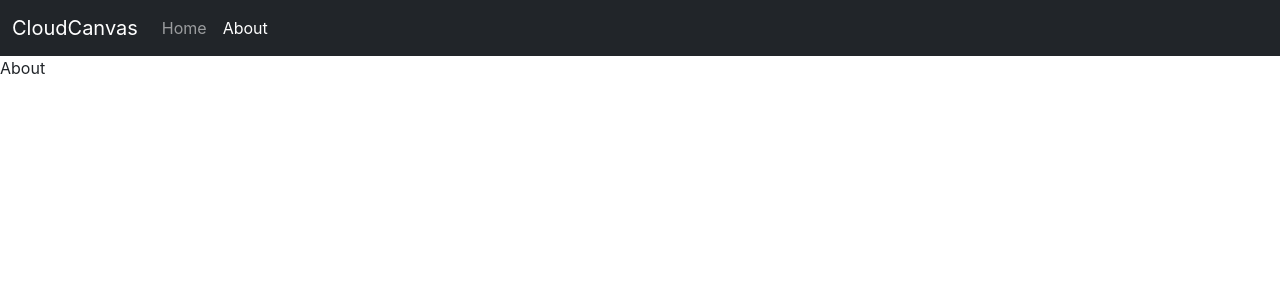
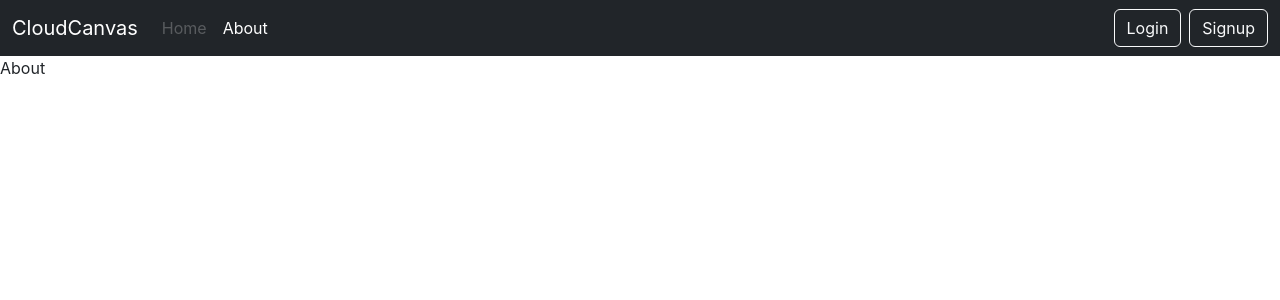
Before and after one commit to Rajshah1302/cloudcanvas-frontend, a React (Create React App) app: page /about in a window 1280 px wide. Shown: the top 300 px of the page. Built offline with nearby package versions, Linux system fonts and the light colour scheme.

Commit message:
minor changes

```diff
--- a/src/components/Navbar.js
+++ b/src/components/Navbar.js
@@ -1,9 +1,13 @@
-import React from 'react';
-import { Link, useLocation } from 'react-router-dom';
+import React from "react";
+import { Link, useLocation, useNavigate } from "react-router-dom";
 
 export const Navbar = () => {
   const location = useLocation();
-
+  const nav = useNavigate();
+  const handleLogout = (e) => {
+    localStorage.removeItem("token");
+    nav("/login");
+  };
   return (
     <>
       <nav className="navbar navbar-dark bg-dark navbar-expand-lg ">
@@ -26,37 +30,62 @@ export const Navbar = () => {
             <ul className="navbar-nav me-auto mb-2 mb-lg-0">
               <li className="nav-item">
                 {/* Apply 'active' class based on the current location */}
+                {localStorage.getItem("token") ? (
                   <Link
-                  className={`nav-link ${location.pathname === '/' ? 'active' : ''}`}
+                    className={`nav-link ${
+                      location.pathname === "/" ? "active" : ""
+                    }`}
                     aria-current="page"
                     to="/"
                   >
                     Home
                   </Link>
+                ) : (
+                  <span className="nav-link disabled" aria-current="page">
+                    Home
+                  </span>
+                )}
               </li>
               <li className="nav-item">
                 {/* Apply 'active' class based on the current location */}
                 <Link
-                  className={`nav-link ${location.pathname === '/about' ? 'active' : ''}`}
+                  className={`nav-link ${
+                    location.pathname === "/about" ? "active" : ""
+                  }`}
                   to="/about"
                 >
                   About
                 </Link>
               </li>
+            </ul>
+            {!localStorage.getItem("token") ? (
+              <div className="ms-auto">
+                <Link
+                  className={`btn btn-outline-light me-2 ${
+                    location.pathname === "/login" ? "d-none" : ""
+                  }`}
+                  to="/login"
+                >
+                  Login
+                </Link>
 
-
-            </ul>
-            {/* <form className="d-flex" role="search">
-              <input
-                className="form-control me-2"
-                type="search"
-                placeholder="Search"
-                aria-label="Search"
-              />
-              <button className="btn btn-outline-success" type="submit">
-                Search
+                <Link
+                  className={`btn btn-outline-light ${
+                    location.pathname === "/signup" ? "d-none" : ""
+                  }`}
+                  to="/signup"
+                >
+                  Signup
+                </Link>
+              </div>
+            ) : (
+              <button
+                className="btn btn-outline-light me-2"
+                onClick={handleLogout}
+              >
+                Logout
               </button>
-            </form> */}
+            )}
           </div>
         </div>
       </nav>
--- a/src/context/notes/NoteState.js
+++ b/src/context/notes/NoteState.js
@@ -14,7 +14,8 @@ const NoteState = (props) => {
         method: "GET",
         headers: {
           "Content-Type": "application/json",
-          "auth-token":localStorage.getItem('token')        },
+          "auth-token":localStorage.getItem("token"),
+        },
       });
       const allNotes = await response.json();
       setNotes(allNotes);
@@ -31,7 +32,8 @@ const NoteState = (props) => {
         method: "POST",
         headers: {
           "Content-Type": "application/json",
-          "auth-token":localStorage.getItem('token')        },
+          "auth-token": localStorage.getItem("token"),
+        },
         body: JSON.stringify({ title, description, tag }),
       });
 
@@ -56,13 +58,12 @@ const NoteState = (props) => {
         method: "PUT",
         headers: {
           "Content-Type": "application/json",
-          "auth-token":
-          "eyJhbGciOiJIUzI1NiIsInR5cCI6IkpXVCJ9.eyJ1c2VyIjp7ImlkIjoiNjU2YTNiNmU1NzhhZGY5OWQ4MzU1MWRhIn0sImlhdCI6MTcwMjkwMDI0MH0.b-_-i8xUoWbaujdnDjai_wreV1plMCgqhk4llysBF_I", // Replace with your actual auth token
+          "auth-token": localStorage.getItem("token"),
         },
         body: JSON.stringify({ title, description, tag }),
       });
       let updatedNotes; // Declare the variable here
-      console.log(response.status)
+      console.log(response.status);
       if (response.ok) {
         updatedNotes = notes.map((note) => {
           if (note._id === id) {
@@ -83,7 +84,6 @@ const NoteState = (props) => {
         console.error(`Failed to update note. Status: ${response.status}`);
         // Handle specific error cases if needed
       }
-
     } catch (error) {
       console.error("An error occurred while updating the note:", error);
       // Handle network or other errors
@@ -97,9 +97,9 @@ const NoteState = (props) => {
         method: "DELETE",
         headers: {
           "Content-Type": "application/json",
-          "auth-token":localStorage.getItem('token')        },
+          "auth-token": localStorage.getItem("token"),
+        },
       });
-
 
       if (response.ok) {
         const newNotes = notes.filter((notes) => {
```
Also changed, not shown: src/components/Notes.js (+9 -11 lines). Lines whose indentation alone changed are shown as unchanged.
